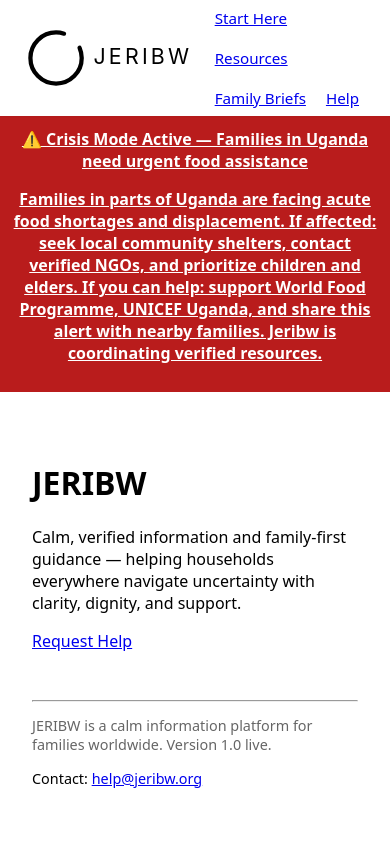
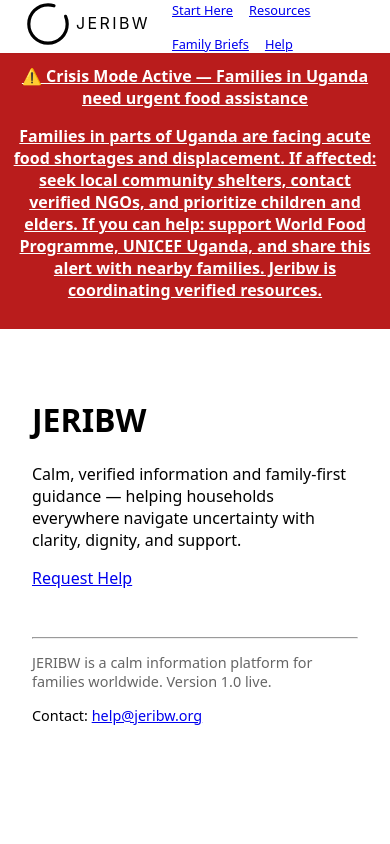
Before and after one commit to Jeribw-Foundation/jeribw, a Next.js app: page / in a window 390 px wide. Shown: the top 844 px of the page. Built offline with nearby package versions, Linux system fonts and the light colour scheme.

Commit message:
Fix header mobile font sizing using client component

```diff
--- a/components/Header.tsx
+++ b/components/Header.tsx
@@ -1,6 +1,18 @@
+"use client";
+
 import Link from "next/link";
+import { useEffect, useState } from "react";
 
 export default function Header() {
+  const [isMobile, setIsMobile] = useState(false);
+
+  useEffect(() => {
+    const check = () => setIsMobile(window.innerWidth < 640);
+    check();
+    window.addEventListener("resize", check);
+    return () => window.removeEventListener("resize", check);
+  }, []);
+
   return (
     <header
       style={{
@@ -15,35 +27,28 @@ export default function Header() {
         style={{
           maxWidth: "72rem",
           margin: "0 auto",
-          padding: "8px 1.5rem",
+          padding: "0 1.5rem",
           display: "flex",
           alignItems: "center",
         }}
       >
-        {/* Logo */}
         <Link href="/">
           <img
             src="/logo/logo.svg"
             alt="JERIBW"
-            style={{
-              height: "64px",
-              width: "auto",
-              display: "block",
-            }}
+            style={{ height: "48px" }}
           />
         </Link>
 
-        {/* Navigation */}
         <nav
           style={{
+            marginLeft: "20px",
             display: "flex",
+            gap: "1rem",
+            fontSize: isMobile ? "0.8rem" : "0.95rem",
             alignItems: "center",
-    gap: "1.25rem",
-    marginLeft: "20px",
-    fontSize: "0.95rem",
             flexWrap: "wrap",
           }}
-  className="header-nav"
         >
           <Link href="/start">Start Here</Link>
           <Link href="/resources">Resources</Link>
@@ -51,13 +56,6 @@ export default function Header() {
           <Link href="/help">Help</Link>
         </nav>
       </div>
-    <style jsx>{`
-  @media (max-width: 640px) {
-    .header-nav {
-      font-size: 0.8rem;
-    }
-  }
-`}</style>
     </header>
   );
 }
```
Lines whose indentation alone changed are shown as unchanged.
